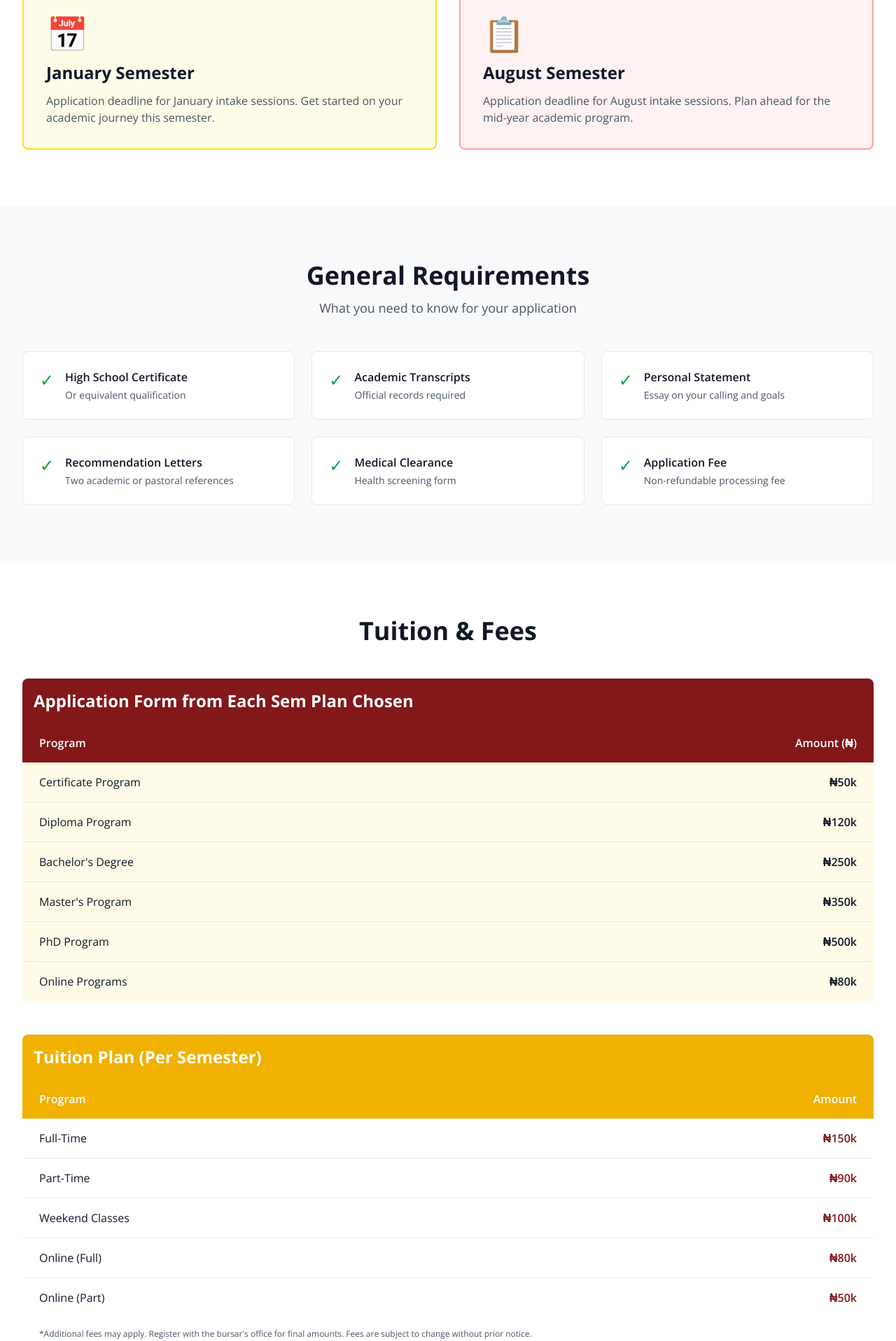
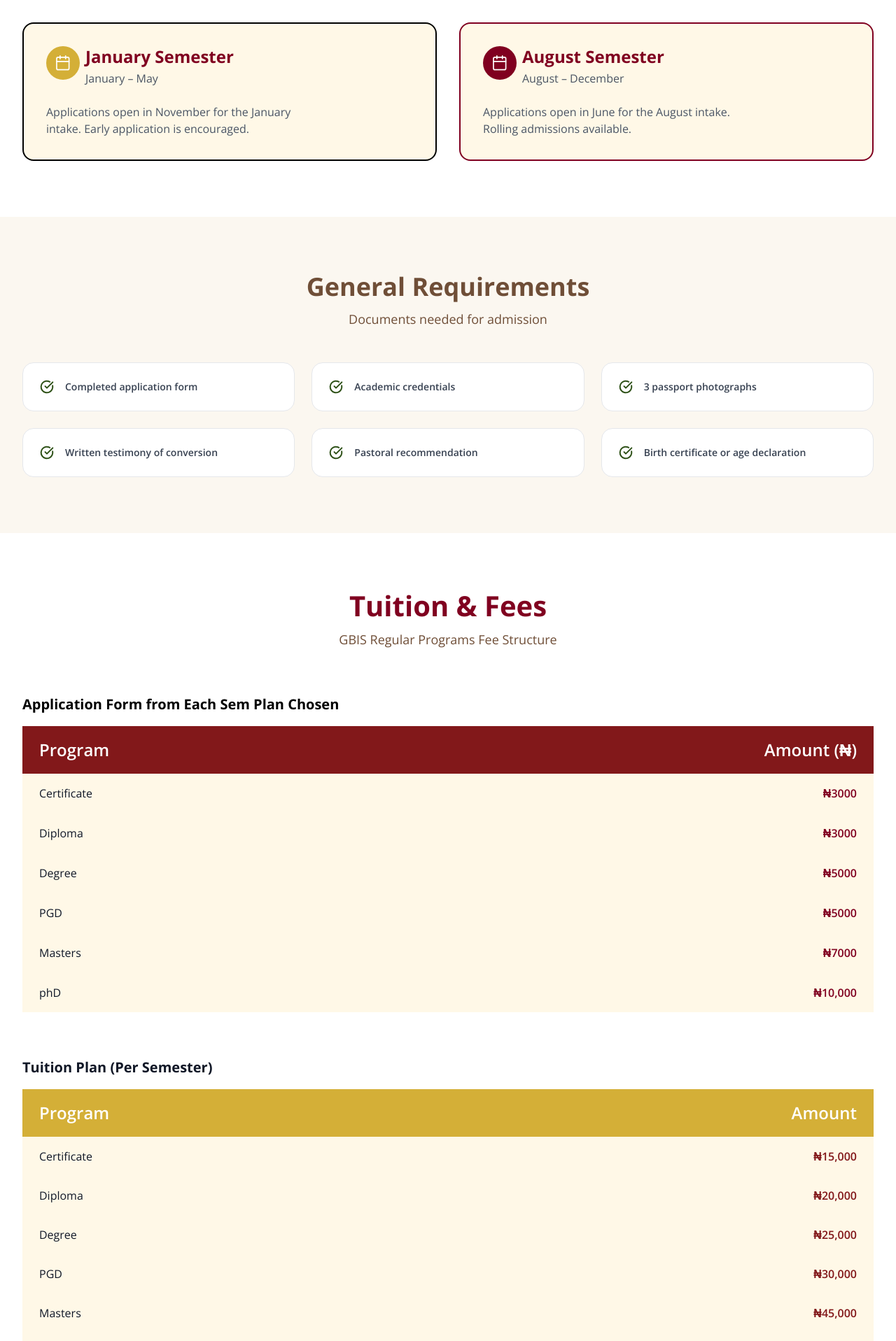
Before and after one commit to Victorwilly/gbcs, a React (Vite) app: page /admissions in a window 1280 px wide. Shown: the part 523-2440 px from the top of the page at 70% size. Built offline with nearby package versions, Linux system fonts and the light colour scheme.

Commit message:
admissions page cleanup complete

```diff
--- a/src/pages/Admissions/Admissions.tsx
+++ b/src/pages/Admissions/Admissions.tsx
@@ -1,51 +1,160 @@
+import download from "/icons/download.svg";
+import papers from "/icons/papers.svg";
+import dollars from "/icons/dollars.svg";
+import calls from "/icons/calls.svg";
+
 export default function Admissions() {
   const admissionSessions = [
     {
-      icon: '📅',
-      title: 'January Semester',
-      color: 'bg-yellow-50 border-yellow-300',
-      description: 'Application deadline for January intake sessions. Get started on your academic journey this semester.',
+      icon: (
+        <svg
+          width="24"
+          height="24"
+          viewBox="0 0 35 35"
+          fill="none"
+          xmlns="http://www.w3.org/2000/svg"
+        >
+          <path
+            d="M11.459 2.86426V8.59342"
+            stroke="white"
+            stroke-width="2.45536"
+            stroke-linecap="round"
+            stroke-linejoin="round"
+          />
+          <path
+            d="M22.918 2.86426V8.59342"
+            stroke="white"
+            stroke-width="2.45536"
+            stroke-linecap="round"
+            stroke-linejoin="round"
+          />
+          <path
+            d="M27.2135 5.72852H7.16146C5.57939 5.72852 4.29688 7.01103 4.29688 8.5931V28.6452C4.29688 30.2272 5.57939 31.5098 7.16146 31.5098H27.2135C28.7956 31.5098 30.0781 30.2272 30.0781 28.6452V8.5931C30.0781 7.01103 28.7956 5.72852 27.2135 5.72852Z"
+            stroke="white"
+            stroke-width="2.45536"
+            stroke-linecap="round"
+            stroke-linejoin="round"
+          />
+          <path
+            d="M4.29688 14.3228H30.0781"
+            stroke="white"
+            stroke-width="2.45536"
+            stroke-linecap="round"
+            stroke-linejoin="round"
+          />
+        </svg>
+      ),
+      color: "#D4AF37",
+      text: "January – May",
+
+      title: "January Semester",
+      description:
+        "Applications open in November for the January intake. Early application is encouraged.",
     },
     {
-      icon: '📋',
-      title: 'August Semester',
-      color: 'bg-red-50 border-red-300',
-      description: 'Application deadline for August intake sessions. Plan ahead for the mid-year academic program.',
+      icon: (
+        <svg
+          width="24"
+          height="24"
+          viewBox="0 0 35 35"
+          fill="none"
+          xmlns="http://www.w3.org/2000/svg"
+        >
+          <path
+            d="M11.459 2.86426V8.59342"
+            stroke="white"
+            stroke-width="2.45536"
+            stroke-linecap="round"
+            stroke-linejoin="round"
+          />
+          <path
+            d="M22.918 2.86426V8.59342"
+            stroke="white"
+            stroke-width="2.45536"
+            stroke-linecap="round"
+            stroke-linejoin="round"
+          />
+          <path
+            d="M27.2135 5.72852H7.16146C5.57939 5.72852 4.29688 7.01103 4.29688 8.5931V28.6452C4.29688 30.2272 5.57939 31.5098 7.16146 31.5098H27.2135C28.7956 31.5098 30.0781 30.2272 30.0781 28.6452V8.5931C30.0781 7.01103 28.7956 5.72852 27.2135 5.72852Z"
+            stroke="white"
+            stroke-width="2.45536"
+            stroke-linecap="round"
+            stroke-linejoin="round"
+          />
+          <path
+            d="M4.29688 14.3228H30.0781"
+            stroke="white"
+            stroke-width="2.45536"
+            stroke-linecap="round"
+            stroke-linejoin="round"
+          />
+        </svg>
+      ),
+      color: "#800020",
+      text: "August – December",
+      title: "August Semester",
+      description:
+        "Applications open in June for the August intake. Rolling admissions available.",
     },
-  ]
+  ];
 
   const requirements = [
-    { icon: '✓', title: 'High School Certificate', description: 'Or equivalent qualification' },
-    { icon: '✓', title: 'Academic Transcripts', description: 'Official records required' },
-    { icon: '✓', title: 'Personal Statement', description: 'Essay on your calling and goals' },
-    { icon: '✓', title: 'Recommendation Letters', description: 'Two academic or pastoral references' },
-    { icon: '✓', title: 'Medical Clearance', description: 'Health screening form' },
-    { icon: '✓', title: 'Application Fee', description: 'Non-refundable processing fee' },
-  ]
+    {
+      description: "Completed application form",
+    },
+    {
+      description: "Academic credentials",
+    },
+    {
+      description: "3 passport photographs",
+    },
+    {
+      description: "Written testimony of conversion",
+    },
+    {
+      description: "Pastoral recommendation",
+    },
+    {
+      description: "Birth certificate or age declaration",
+    },
+  ];
 
   const tuitionPrograms = [
-    { program: 'Certificate Program', amount: '₦50k' },
-    { program: 'Diploma Program', amount: '₦120k' },
-    { program: 'Bachelor\'s Degree', amount: '₦250k' },
-    { program: 'Master\'s Program', amount: '₦350k' },
-    { program: 'PhD Program', amount: '₦500k' },
-    { program: 'Online Programs', amount: '₦80k' },
-  ]
+    { program: "Certificate", amount: "₦3000" },
+    { program: "Diploma ", amount: "₦3000" },
+    { program: "Degree", amount: "₦5000" },
+    { program: "PGD", amount: "₦5000" },
+    { program: "Masters", amount: "₦7000" },
+    { program: "phD", amount: "₦10,000" },
+  ];
 
   const tuitionBySemester = [
-    { program: 'Full-Time', amount: '₦150k' },
-    { program: 'Part-Time', amount: '₦90k' },
-    { program: 'Weekend Classes', amount: '₦100k' },
-    { program: 'Online (Full)', amount: '₦80k' },
-    { program: 'Online (Part)', amount: '₦50k' },
-  ]
+    { program: "Certificate", amount: "₦15,000" },
+    { program: "Diploma ", amount: "₦20,000" },
+    { program: "Degree", amount: "₦25,000" },
+    { program: "PGD", amount: "₦30,000" },
+    { program: "Masters", amount: "₦45,000" },
+    { program: "phD", amount: "₦65,000" },
+  ];
 
   const readyToApply = [
-    { icon: '📝', title: 'Download Application Form', description: 'Get the official admission form' },
-    { icon: '💻', title: 'Online Application', description: 'Apply through our portal' },
-    { icon: '📧', title: 'Email Application', description: 'Submit via email to admissions' },
-    { icon: '☎️', title: 'Contact Admissions', description: 'Speak with our team directly' },
-  ]
+    {
+      icon: download,
+      title: "Download Application Form",
+    },
+    {
+      icon: papers,
+      title: "View Full Requirements",
+    },
+    {
+      icon: dollars,
+      title: "Payment Information",
+    },
+    {
+      icon: calls,
+      title: "Contact Admissions",
+    },
+  ];
 
   return (
     <main>
@@ -53,23 +162,46 @@ export default function Admissions() {
       <section className="bg-linear-to-r from-green-800 via-green-700 to-yellow-600 py-16 md:py-20 px-4 md:px-6 lg:px-8 text-white text-center">
         <div className="max-w-7xl mx-auto">
           <h1 className="text-4xl md:text-5xl font-bold mb-3">Admissions</h1>
-          <p className="text-green-50 text-lg">Start your transformative journey with us today</p>
+          <p className="text-green-50 text-lg">
+            Start your transformative journey with us today
+          </p>
         </div>
       </section>
 
       {/* Admission Sessions Section */}
       <section className="py-12 md:py-16 lg:py-20 px-4 md:px-6 lg:px-8 bg-white">
         <div className="max-w-7xl mx-auto">
-          <h2 className="text-3xl md:text-4xl font-bold text-center mb-12 text-gray-900">
+          <h2 className="text-3xl md:text-4xl font-bold text-center mb-4 text-[#6F4E37]">
             Admission Sessions
           </h2>
 
-          <div className="grid grid-cols-1 md:grid-cols-2 gap-8">
+          <p className="text-center text-[#6F4E37]">
+            Admissions are conducted twice yearly
+          </p>
+
+          <div className="grid grid-cols-1 mt-7.5 md:mt-12.5 md:grid-cols-2 gap-8">
             {admissionSessions.map((session, index) => (
-              <div key={index} className={`p-8 rounded-lg border-2 ${session.color} hover:shadow-lg transition`}>
-                <div className="text-5xl mb-4">{session.icon}</div>
-                <h3 className="text-2xl font-bold text-gray-900 mb-3">{session.title}</h3>
-                <p className="text-gray-600">{session.description}</p>
+              <div
+                key={index}
+                className={`p-4 md:p-8 rounded-2xl border-2 border-[${session.color}] bg-[#FFF8E7]`}
+              >
+                <div className="flex flex-col gap-2 md:flex-row">
+                  <div
+                    className={`text-5xl w-12 h-12 flex items-center justify-center rounded-full mb-4 bg-[${session.color}]`}
+                  >
+                    {session.icon}
+                  </div>
+
+                  <div className="flex flex-col gap-1 mb-6">
+                    <h3 className="text-2xl font-bold leading-tight text-[#800020] ">
+                      {session.title}
+                    </h3>
+                    <p className="text-[#4B5563]">{session.text}</p>
+                  </div>
+                </div>
+                <p className="text-gray-600 w-full max-w-95">
+                  {session.description}
+                </p>
               </div>
             ))}
           </div>
@@ -77,23 +209,57 @@ export default function Admissions() {
       </section>
 
       {/* General Requirements Section */}
-      <section className="py-12 md:py-16 lg:py-20 px-4 md:px-6 lg:px-8 bg-gray-50">
+      <section className="py-12 md:py-16 lg:py-20 px-4 md:px-6 lg:px-8 bg-[#FBF7F0]">
         <div className="max-w-7xl mx-auto">
-          <h2 className="text-3xl md:text-4xl font-bold text-center mb-3 text-gray-900">
+          <h2 className="text-3xl md:text-4xl font-bold text-center mb-3 text-[#6F4E37]">
             General Requirements
           </h2>
-          <p className="text-center text-gray-600 mb-12 text-lg">
-            What you need to know for your application
+          <p className="text-center text-[#6F4E37] mb-12 text-lg">
+            Documents needed for admission
           </p>
 
           <div className="grid grid-cols-1 md:grid-cols-2 lg:grid-cols-3 gap-6">
             {requirements.map((req, index) => (
-              <div key={index} className="bg-white p-6 rounded-lg border border-gray-200 hover:shadow-lg transition">
+              <div
+                key={index}
+                className="bg-white p-6 rounded-2xl border border-gray-200"
+              >
                 <div className="flex items-start gap-4">
-                  <div className="text-2xl text-green-600 shrink-0">✓</div>
+                  <div className="flex justify-center rounded-full shrink-0">
+                    <svg
+                      width="20"
+                      height="20"
+                      viewBox="0 0 20 20"
+                      fill="none"
+                      xmlns="http://www.w3.org/2000/svg"
+                    >
+                      <g clip-path="url(#clip0_11_1721)">
+                        <path
+                          d="M18.1673 8.33357C18.5479 10.2013 18.2767 12.1431 17.3989 13.8351C16.5211 15.527 15.0897 16.8669 13.3436 17.6313C11.5975 18.3957 9.64203 18.5384 7.80342 18.0355C5.96482 17.5327 4.35417 16.4147 3.24007 14.8681C2.12597 13.3214 1.57577 11.4396 1.68123 9.53639C1.78668 7.63318 2.5414 5.82364 3.81955 4.40954C5.09769 2.99545 6.82199 2.06226 8.70489 1.76561C10.5878 1.46897 12.5155 1.82679 14.1665 2.7794"
+                          stroke="#2D5016"
+                          stroke-width="2"
+                          stroke-linecap="round"
+                          stroke-linejoin="round"
+                        />
+                        <path
+                          d="M7.5 9.16683L10 11.6668L18.3333 3.3335"
+                          stroke="#2D5016"
+                          stroke-width="2"
+                          stroke-linecap="round"
+                          stroke-linejoin="round"
+                        />
+                      </g>
+                      <defs>
+                        <clipPath id="clip0_11_1721">
+                          <rect width="20" height="20" fill="white" />
+                        </clipPath>
+                      </defs>
+                    </svg>
+                  </div>
                   <div>
-                    <h3 className="font-semibold text-gray-900 mb-1">{req.title}</h3>
-                    <p className="text-gray-600 text-sm">{req.description}</p>
+                    <p className="text-[#374151] font-semibold text-sm">
+                      {req.description}
+                    </p>
                   </div>
                 </div>
               </div>
@@ -105,28 +271,40 @@ export default function Admissions() {
       {/* Tuition & Fees Section */}
       <section className="py-12 md:py-16 lg:py-20 px-4 md:px-6 lg:px-8 bg-white">
         <div className="max-w-7xl mx-auto">
-          <h2 className="text-3xl md:text-4xl font-bold text-center mb-12 text-gray-900">
+          <h2 className="text-3xl md:text-[40px] font-bold text-center mb-2.5 text-[#800020]">
             Tuition & Fees
           </h2>
 
+          <p className="text-center text-[#6F4E37] mb-12 text-lg">
+            GBIS Regular Programs Fee Structure
+          </p>
+
           {/* Tuition by Program */}
           <div className="mb-12">
-            <h3 className="text-2xl font-bold text-white bg-red-900 p-4 rounded-t-lg mb-0">
+            <h3 className="text-[20px] font-bold text-[Heading/H6/fontSize] py-4 rounded-t-lg mb-0">
               Application Form from Each Sem Plan Chosen
             </h3>
             <div className="overflow-x-auto">
               <table className="w-full">
                 <thead>
-                  <tr className="bg-red-900 text-white">
-                    <th className="px-6 py-4 text-left font-semibold">Program</th>
-                    <th className="px-6 py-4 text-right font-semibold">Amount (₦)</th>
+                  <tr className="bg-red-900 rounded-t-2xl text-white">
+                    <th className="px-6 py-4 text-[24px] text-left font-semibold">
+                      Program
+                    </th>
+                    <th className="px-6 py-4 text-[24px] text-right font-semibold">
+                      Amount (₦)
+                    </th>
                   </tr>
                 </thead>
-                <tbody className="divide-y divide-gray-200 bg-yellow-50">
+                <tbody className="divide-y divide-[#fff8e7] bg-[#fff8e7]">
                   {tuitionPrograms.map((item, index) => (
-                    <tr key={index} className="hover:bg-yellow-100">
-                      <td className="px-6 py-4 text-gray-900">{item.program}</td>
-                      <td className="px-6 py-4 text-right text-gray-900 font-semibold">{item.amount}</td>
+                    <tr key={index}>
+                      <td className="px-6 py-2 text-gray-900">
+                        {item.program}
+                      </td>
+                      <td className="px-6 py-4 text-right text-[#800020] font-semibold">
+                        {item.amount}
+                      </td>
                     </tr>
                   ))}
                 </tbody>
@@ -136,61 +314,76 @@ export default function Admissions() {
 
           {/* Tuition by Semester */}
           <div>
-            <h3 className="text-2xl font-bold text-white bg-yellow-500 p-4 rounded-t-lg mb-0">
+            <h3 className="text-[20px] font-bold text-[#111827] py-4 mb-0">
               Tuition Plan (Per Semester)
             </h3>
             <div className="overflow-x-auto">
               <table className="w-full">
                 <thead>
-                  <tr className="bg-yellow-500 text-white">
-                    <th className="px-6 py-4 text-left font-semibold">Program</th>
-                    <th className="px-6 py-4 text-right font-semibold">Amount</th>
+                  <tr className="bg-[#D4AF37] text-white">
+                    <th className="px-6 py-4 text-left text-[24px] font-semibold">
+                      Program
+                    </th>
+                    <th className="px-6 py-4 text-right text-[24px] font-semibold">
+                      Amount
+                    </th>
                   </tr>
                 </thead>
-                <tbody className="divide-y divide-gray-200">
+                <tbody className="divide-[#fff8e7] bg-[#fff8e7]">
                   {tuitionBySemester.map((item, index) => (
-                    <tr key={index} className="hover:bg-gray-50">
-                      <td className="px-6 py-4 text-gray-900">{item.program}</td>
-                      <td className="px-6 py-4 text-right text-red-900 font-semibold">{item.amount}</td>
+                    <tr key={index}>
+                      <td className="px-6 py-4 text-gray-900">
+                        {item.program}
+                      </td>
+                      <td className="px-6 py-4 text-right text-red-900 font-semibold">
+                        {item.amount}
+                      </td>
                     </tr>
                   ))}
                 </tbody>
               </table>
             </div>
             <p className="text-xs text-gray-600 mt-4 px-6">
-              *Additional fees may apply. Register with the bursar's office for final amounts. Fees are subject to change without prior notice.
+              Additional fees include: Registration (₦5,000-10,000), Program
+              Development (₦5,000-10,000), and Examination (₦2,000-3,000) per
+              semester
             </p>
           </div>
         </div>
       </section>
 
       {/* Ready to Apply Section */}
-      <section className="py-12 md:py-16 lg:py-20 px-4 md:px-6 lg:px-8 bg-gray-50">
+      <section className="py-12 md:py-16 lg:py-20 px-4 md:px-6 lg:px-8">
         <div className="max-w-7xl mx-auto">
-          <h2 className="text-3xl md:text-4xl font-bold text-center mb-12 text-gray-900">
+          <h2 className="text-3xl md:text-4xl font-bold text-center mb-2 text-[#800020]">
             Ready to Apply?
           </h2>
 
+          <p className="text-center text-[#6F4E37] mb-12 text-lg">
+            Take the next step in your ministry journey
+          </p>
+
           <div className="grid grid-cols-1 md:grid-cols-2 lg:grid-cols-4 gap-6">
             {readyToApply.map((item, index) => (
-              <div key={index} className="bg-white p-8 rounded-lg border border-gray-200 text-center hover:shadow-lg transition">
-                <div className="text-5xl mb-4">{item.icon}</div>
-                <h3 className="text-lg font-bold text-gray-900 mb-2">{item.title}</h3>
-                <p className="text-gray-600 text-sm">{item.description}</p>
+              <div
+                key={index}
+                className="bg-white px-4 py-6 rounded-lg border flex flex-col justify-center items-center gap-3 border-gray-200 text-center shadow-lg "
+              >
+                <div className="bg-[#FAF6F0] rounded-full w-12 h-12 flex items-center justify-center">
+                  <img src={item.icon} className="w-4 h-4" aria-hidden alt="" />
+                </div>
+
+
+                <h3 className="text-base font-bold text-[#111827] mb-2">
+                  {item.title}
+                </h3>
               </div>
             ))}
           </div>
 
-          <div className="text-center mt-12">
-            <button className="px-8 py-3 bg-green-700 hover:bg-green-800 text-white font-semibold rounded-lg mr-4 mb-3 md:mb-0">
-              Start Application
-            </button>
-            <button className="px-8 py-3 border-2 border-green-700 text-green-700 hover:bg-green-50 font-semibold rounded-lg">
-              Request Information
-            </button>
-          </div>
+
         </div>
       </section>
     </main>
-  )
+  );
 }
```
